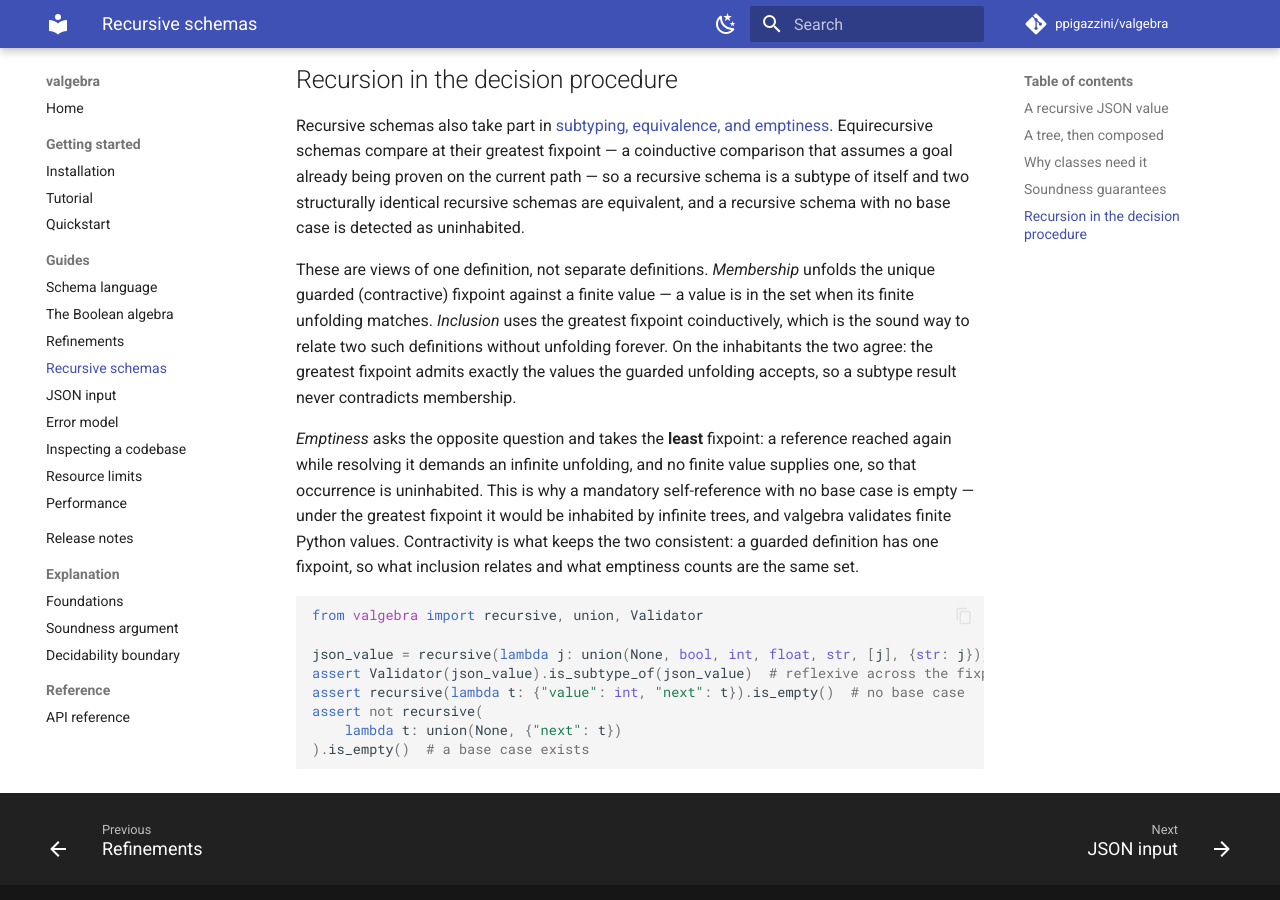
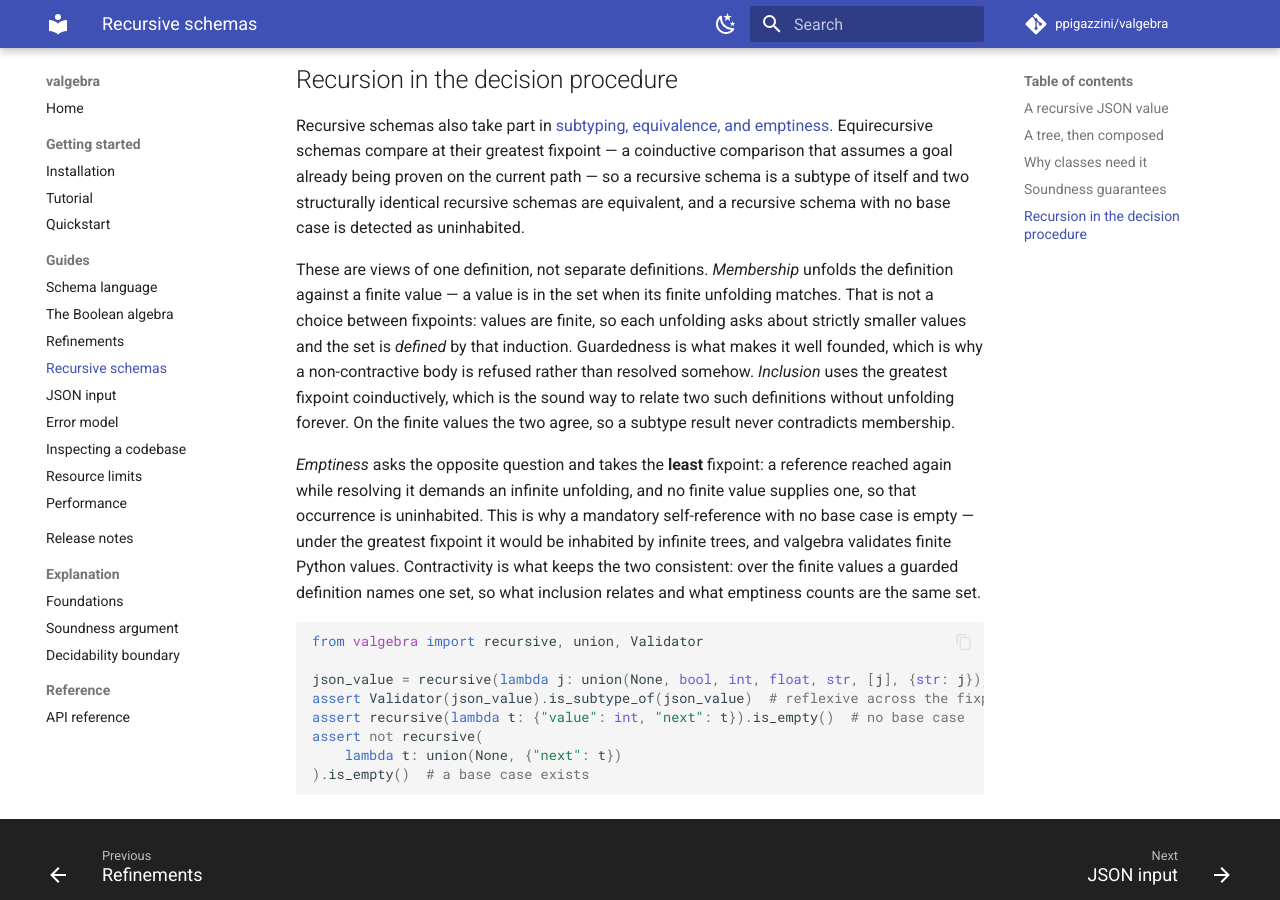
Before and after one commit to ppigazzini/valgebra, an MkDocs documentation site: the page built from docs/06-recursion.md, in a window 1280 px wide and 900 px high, scrolled down 1552 px. Built offline with MkDocs 1.6.1 and Material for MkDocs 9.7.7, drawn with Linux system fonts in a browser that asks for light colours; comment, search, counter and statistics services are not loaded.

Commit message:
docs: cite the results the recursion and the records rest on
Four citations named results their sources do not contain, and one
verdict was the opposite of what the code does. Each is replaced by what
the page can check.

`recursive` is well defined by **well-founded recursion on a finite
value**, not by a fixpoint theorem. Guardedness makes each unfolding
consume one constructor, so membership is defined by induction on the
value and existence and uniqueness follow from that -- no metric, no
lattice, no monotonicity. Nakano proves soundness of a modal system by a
step-indexed argument and states nothing about contractive maps; that
sentence is Banach's theorem, which Amadio & Cardelli quote, and its
unique fixpoint lives among infinite trees the walk never admits. Nakano
stays for the guardedness discipline, which is what the check implements.

The emptiness-versus-subtyping split is not Danielsson & Altenkirch's:
their paper has neither emptiness nor negation. The coinductive proof of
emptiness is Frisch, Castagna & Benzaken's simulation, read inductively
over finite values, and the subtyping side is the Amadio-Cardelli trail --
which the page named arm for arm, though that algorithm decides an
ordering over arrows and this one decides a lattice with none.

The record clauses are not an ordered version of the paper's: the paper
forbids overlapping domains and rejects the leftmost-match reading,
because a semantic subtyping relation disregards field order. A
disjunction over possibly overlapping key schemas is valgebra's own model,
and what it lacks is the paper's canonical form -- which is why the domain
is the field list as written.

The product decomposition was recorded as not reached. It is reached:
`product_subtype` is that rule in its backtrack-free form, at a fixed
component count, and it applies in subtyping alone -- emptiness does not
decompose a product, which is why the same relation asked as a meet with a
complement is not decided. Sequences as regular-expression types become
guiding rather than load-bearing for the same kind of reason: nothing here
builds an automaton.

````diff
--- a/docs/06-recursion.md
+++ b/docs/06-recursion.md
@@ -82,21 +82,23 @@ structurally identical recursive schemas are equivalent, and a recursive schema
 with no base case is detected as uninhabited.
 
 These are views of one definition, not separate definitions. *Membership* unfolds
-the unique guarded (contractive) fixpoint against a finite value — a value is in
-the set when its finite unfolding matches. *Inclusion* uses the greatest fixpoint
-coinductively, which is the sound way to relate two such definitions without
-unfolding forever. On the inhabitants the two agree: the greatest fixpoint admits
-exactly the values the guarded unfolding accepts, so a subtype result never
-contradicts membership.
+the definition against a finite value — a value is in the set when its finite
+unfolding matches. That is not a choice between fixpoints: values are finite, so
+each unfolding asks about strictly smaller values and the set is *defined* by
+that induction. Guardedness is what makes it well founded, which is why a
+non-contractive body is refused rather than resolved somehow. *Inclusion* uses
+the greatest fixpoint coinductively, which is the sound way to relate two such
+definitions without unfolding forever. On the finite values the two agree, so a
+subtype result never contradicts membership.
 
 *Emptiness* asks the opposite question and takes the **least** fixpoint: a
 reference reached again while resolving it demands an infinite unfolding, and no
 finite value supplies one, so that occurrence is uninhabited. This is why a
 mandatory self-reference with no base case is empty — under the greatest fixpoint
 it would be inhabited by infinite trees, and valgebra validates finite Python
-values. Contractivity is what keeps the two consistent: a guarded definition has
-one fixpoint, so what inclusion relates and what emptiness counts are the same
-set.
+values. Contractivity is what keeps the two consistent: over the finite values a
+guarded definition names one set, so what inclusion relates and what emptiness
+counts are the same set.
 
 ```python
 from valgebra import recursive, union, Validator
````
Also changed, not shown: docs/14-soundness.md (+6 -4 lines), docs/dev/10-theory.md (+61 -30 lines).
